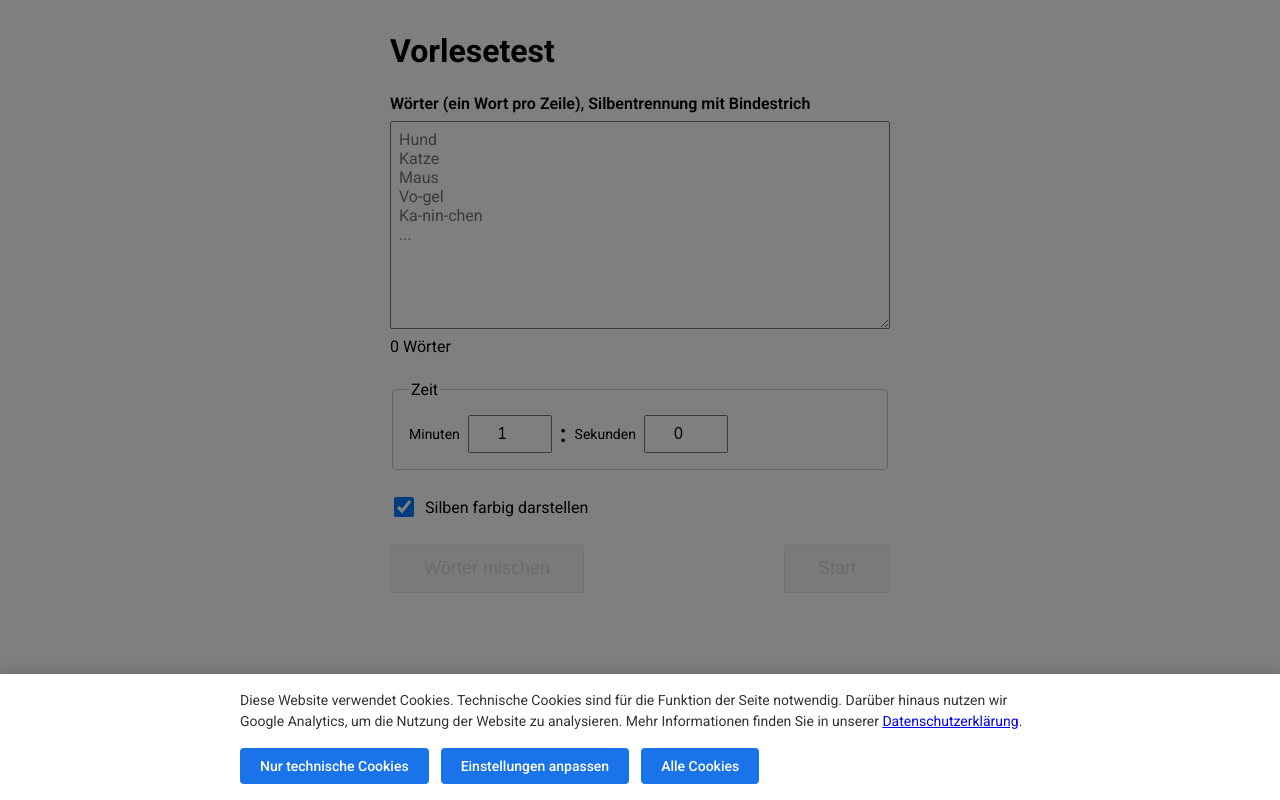
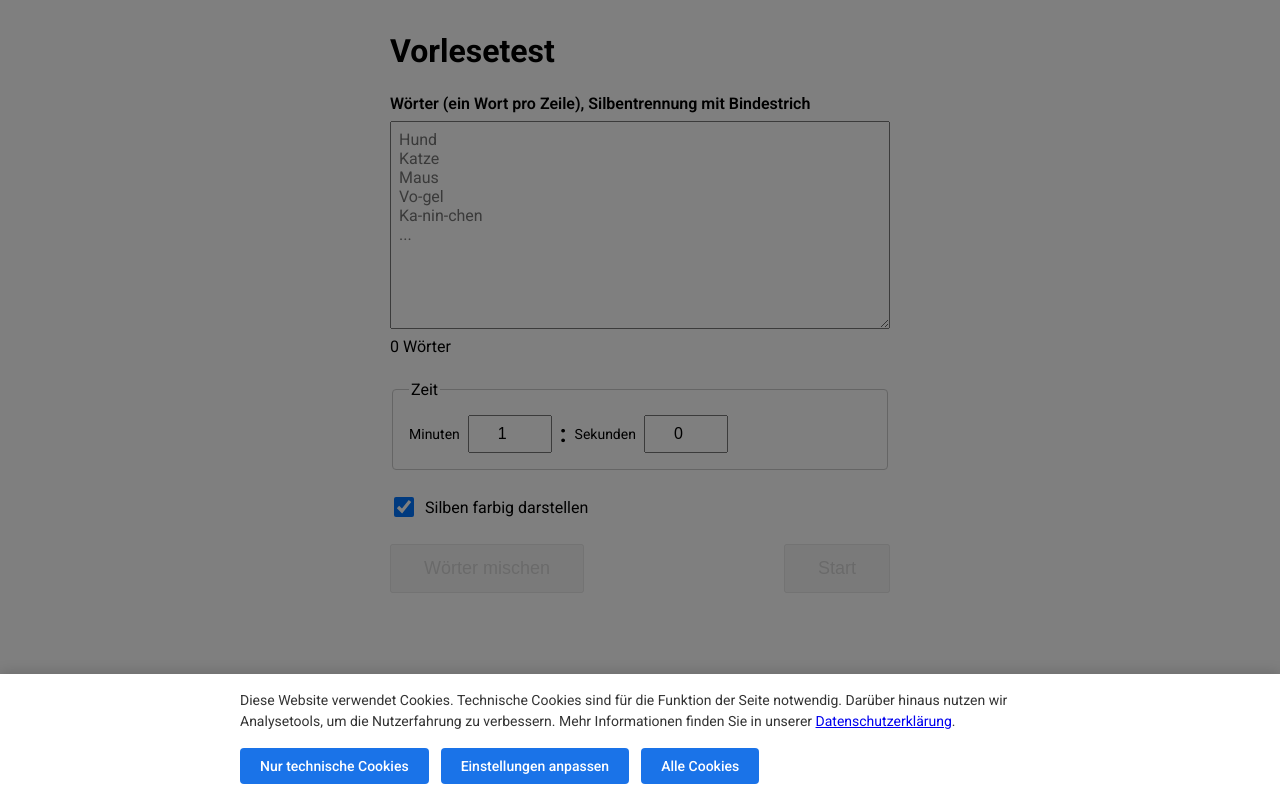
Before and after one commit to mkurte/vorlesetest, an Angular app: page /setup in a window 1280 px wide. Built offline with nearby package versions, Linux system fonts and the light colour scheme.

Commit message:
chore: adjust test

```diff
--- a/src/app/components/cookie-banner/cookie-banner.html
+++ b/src/app/components/cookie-banner/cookie-banner.html
@@ -4,7 +4,7 @@
     <div class="cookie-banner-content">
       <p>
         Diese Website verwendet Cookies. Technische Cookies sind f&uuml;r die Funktion der Seite notwendig.
-        Dar&uuml;ber hinaus nutzen wir Google Analytics, um die Nutzung der Website zu analysieren.
+        Dar&uuml;ber hinaus nutzen wir Analysetools, um die Nutzerfahrung zu verbessern.
         Mehr Informationen finden Sie in unserer <a href="https://www.kurte.de/impressum.html" target="_blank" rel="noopener noreferrer">Datenschutzerkl&auml;rung</a>.
       </p>
 
```
